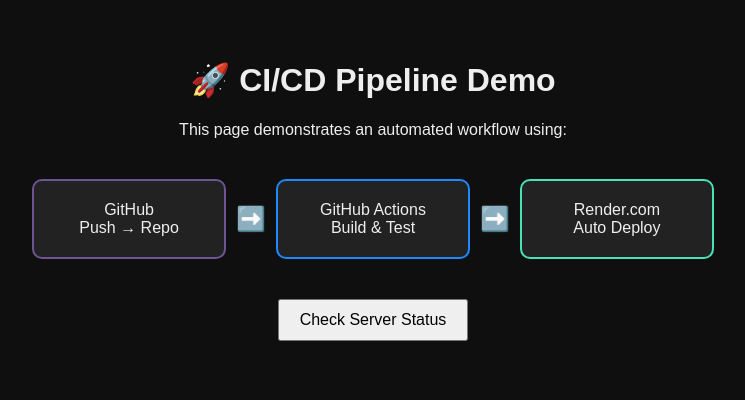
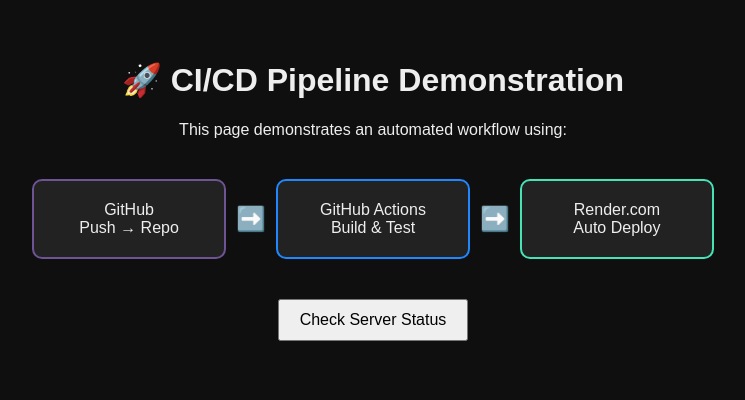
Before and after one commit to HenzDion/CICD-Demo, a website: page public/index.html in a window 1280 px wide. Shown: the whole page, without its empty margins (267-1012 px from the left). Drawn offline with Linux system fonts and the light colour scheme.

Commit message:
Trial 1-Change demo to Demonstration

```diff
--- a/public/index.html
+++ b/public/index.html
@@ -9,7 +9,7 @@
 <body>
 
     <div class="container">
-        <h1>🚀 CI/CD Pipeline Demo</h1>
+        <h1>🚀 CI/CD Pipeline Demonstration</h1>
         <p>This page demonstrates an automated workflow using:</p>
 
         <div class="pipeline">
```
